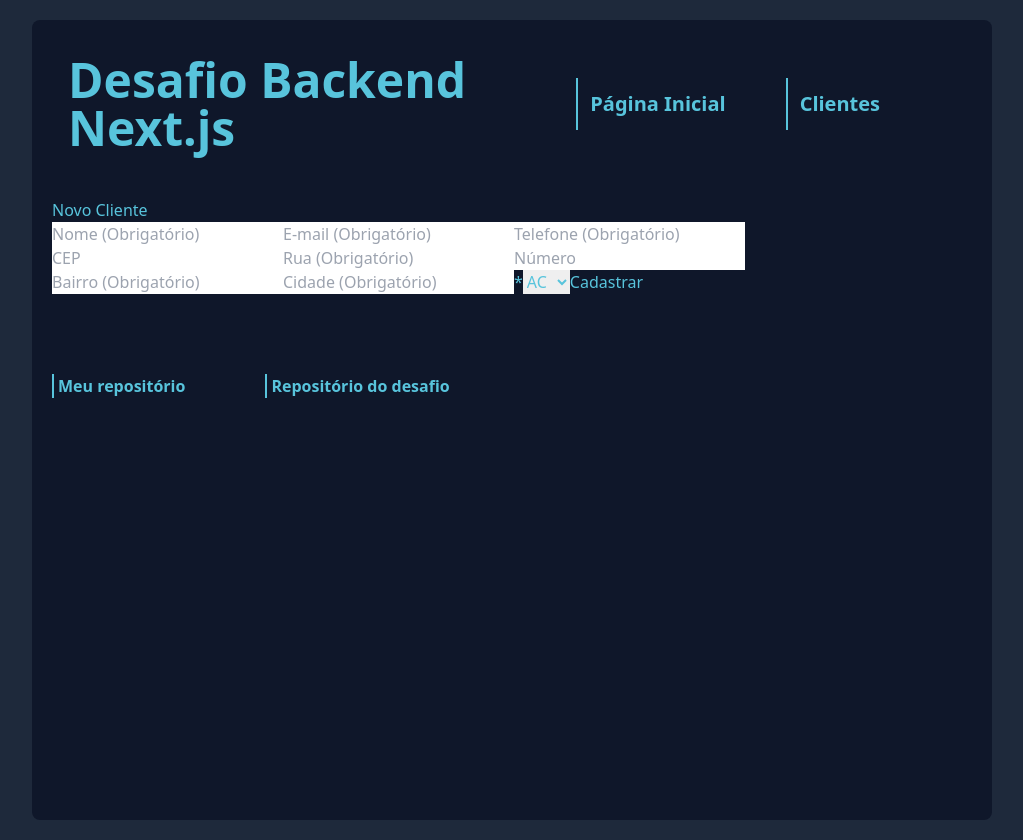
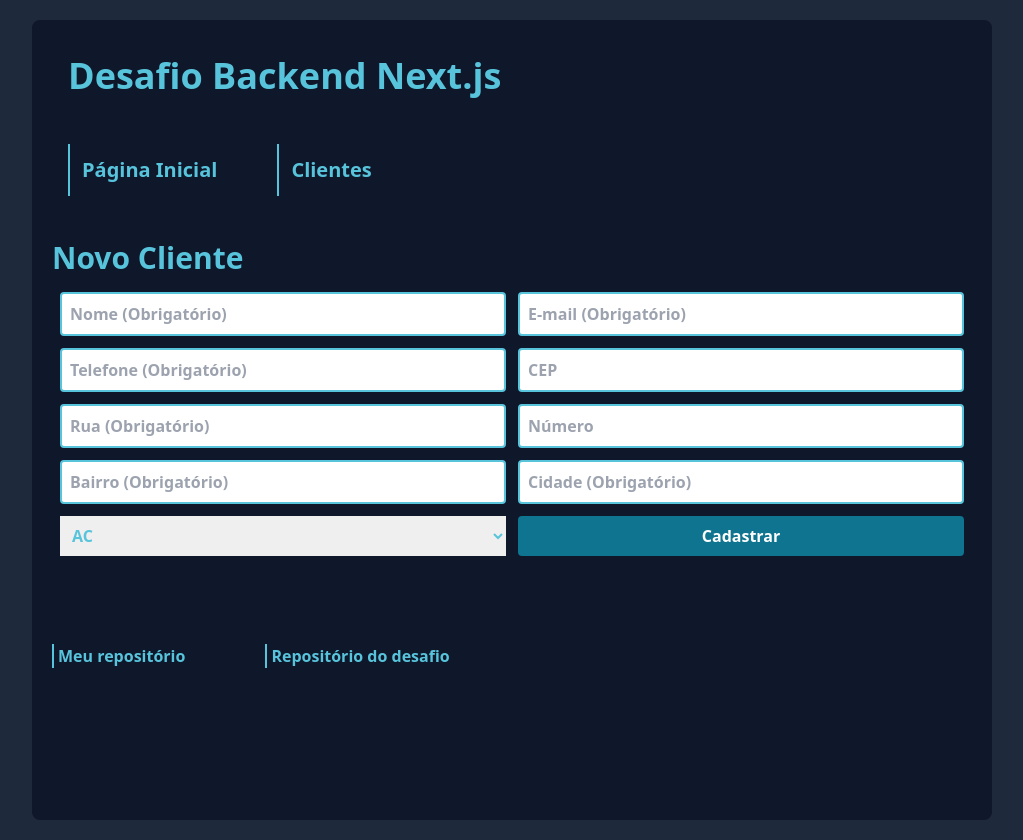
Before and after one commit to pomptrash/desafio-backend-nextjs, a Next.js app: page /clients/new-client in a window 1280 px wide. Shown: the whole page, without its empty margins (128-1151 px from the left). Built offline with nearby package versions, Linux system fonts and the light colour scheme; no server answers.

Commit message:
ADS: 01748208 /+ estilização do projeto com tailwind.css

```diff
--- a/postcss.config.js
+++ b/postcss.config.js
@@ -5,7 +5,7 @@
  * Matrícula: 01748208
  *
  * Descrição:
- * arquivo css responsável por configuração inicial do tailwind.css
+ * arquivo responsável por configuração inicial do tailwind.css
  *
  * Este script é parte o curso de ADS.
  */
--- a/src/app/clients/[id]/layout.js
+++ b/src/app/clients/[id]/layout.js
@@ -17,8 +17,7 @@ export default async function LayoutClientDetails({ children, params }) {
 
   return (
     <section>
-      <h2>{client?.name}</h2>
-      <h2>Ordens de serviço:</h2>
+      <h2 className="service-owner">{client?.name}</h2>
       {children}
     </section>
   );
--- a/src/app/clients/new-client/page.js
+++ b/src/app/clients/new-client/page.js
@@ -106,90 +106,153 @@ export default function NewClient() {
 
   return (
     <section>
-      <h2>Novo Cliente</h2>
-      <form>
+      <h2 className="form-title">Novo Cliente</h2>
+      <form className="form">
         <input
+          className="input form-input"
           required
           placeholder="Nome (Obrigatório)"
           onChange={(e) => setNewClientName(e.target.value)}
         ></input>
         <input
+          className="input form-input"
           required
           placeholder="E-mail (Obrigatório)"
           type="email"
           onChange={(e) => setNewClientEmail(e.target.value)}
         ></input>
         <input
+          className="input form-input"
           required
           placeholder="Telefone (Obrigatório)"
           type="tel"
           onChange={(e) => setNewClientPhone(e.target.value)}
         ></input>
         <input
+          className="input form-input"
           placeholder="CEP"
           type="number"
           onChange={(e) => setClientCEP(e.target.value)}
           onBlur={(e) => handleCEP(clientCEP)}
         ></input>
         <input
+          className="input form-input"
           required
           placeholder="Rua (Obrigatório)"
           value={clientLogradouro}
           onChange={(e) => setClientLogradouro(e.target.value)}
         ></input>
         <input
+          className="input form-input"
           placeholder="Número"
           onChange={(e) => setClientNumero(e.target.value)}
         ></input>
         <input
+          className="input form-input"
           required
           placeholder="Bairro (Obrigatório)"
           value={clientBairro}
           onChange={(e) => setClientBairro(e.target.value)}
         ></input>
         <input
+          className="input form-input"
           required
           placeholder="Cidade (Obrigatório)"
           value={clientCidade}
           onChange={(e) => setClientCidade(e.target.value)}
         ></input>
-        *
         <select
+          className="select"
           required
           placeholder="UF"
           value={clientUF}
           onChange={(e) => setClientUF(e.target.value)}
           maxLength={2}
         >
-          <option value="AC">AC</option>
-          <option value="AL">AL</option>
-          <option value="AP">AP</option>
-          <option value="AM">AM</option>
-          <option value="BA">BA</option>
-          <option value="CE">CE</option>
-          <option value="DF">DF</option>
-          <option value="ES">ES</option>
-          <option value="GO">GO</option>
-          <option value="MA">MA</option>
-          <option value="MT">MT</option>
-          <option value="MS">MS</option>
-          <option value="MG">MG</option>
-          <option value="PA">PA</option>
-          <option value="PB">PB</option>
-          <option value="PR">PR</option>
-          <option value="PE">PE</option>
-          <option value="PI">PI</option>
-          <option value="RJ">RJ</option>
-          <option value="RN">RN</option>
-          <option value="RS">RS</option>
-          <option value="RO">RO</option>
-          <option value="RR">RR</option>
-          <option value="SC">SC</option>
-          <option value="SP">SP</option>
-          <option value="SE">SE</option>
-          <option value="TO">TO</option>
+          <option className="select-option" value="AC">
+            AC
+          </option>
+          <option className="select-option" value="AL">
+            AL
+          </option>
+          <option className="select-option" value="AP">
+            AP
+          </option>
+          <option className="select-option" value="AM">
+            AM
+          </option>
+          <option className="select-option" value="BA">
+            BA
+          </option>
+          <option className="select-option" value="CE">
+            CE
+          </option>
+          <option className="select-option" value="DF">
+            DF
+          </option>
+          <option className="select-option" value="ES">
+            ES
+          </option>
+          <option className="select-option" value="GO">
+            GO
+          </option>
+          <option className="select-option" value="MA">
+            MA
+          </option>
+          <option className="select-option" value="MT">
+            MT
+          </option>
+          <option className="select-option" value="MS">
+            MS
+          </option>
+          <option className="select-option" value="MG">
+            MG
+          </option>
+          <option className="select-option" value="PA">
+            PA
+          </option>
+          <option className="select-option" value="PB">
+            PB
+          </option>
+          <option className="select-option" value="PR">
+            PR
+          </option>
+          <option className="select-option" value="PE">
+            PE
+          </option>
+          <option className="select-option" value="PI">
+            PI
+          </option>
+          <option className="select-option" value="RJ">
+            RJ
+          </option>
+          <option className="select-option" value="RN">
+            RN
+          </option>
+          <option className="select-option" value="RS">
+            RS
+          </option>
+          <option className="select-option" value="RO">
+            RO
+          </option>
+          <option className="select-option" value="RR">
+            RR
+          </option>
+          <option className="select-option" value="SC">
+            SC
+          </option>
+          <option className="select-option" value="SP">
+            SP
+          </option>
+          <option className="select-option" value="SE">
+            SE
+          </option>
+          <option className="select-option" value="TO">
+            TO
+          </option>
         </select>
         <button
+          className="btn"
           onClick={(e) => {
             e.preventDefault();
             handlePost();
--- a/src/app/clients/page.js
+++ b/src/app/clients/page.js
@@ -19,7 +19,7 @@ export default async function Clients() {
   return (
     <div>
       <div className="table-wrapper">
-        <table className="border-2 border-collapse mb-7">
+        <table className="table">
           <thead>
             <tr className="table-tr font-extrabold">
               <td className="table-td">ID</td>
--- a/src/app/globals.css
+++ b/src/app/globals.css
@@ -6,6 +6,7 @@
  *
  * Descrição:
  * arquivo css responsável por integrar as classes do tailwind ao projeto
+ * + classes de componentes utilizando o @layer components e @apply
  *
  * Este script é parte o curso de ADS.
  */
@@ -23,13 +24,29 @@
     @apply bg-slate-900 text-primary md:p-5 md:w-3/4 md:min-h-screen md:rounded-lg;
   }
 
+  .btn {
+    @apply rounded bg-cyan-700 p-2 text-white font-semibold hover:bg-white hover:text-primary;
+  }
+
+  .input {
+    @apply text-primary p-1 md:p-2 rounded border-2 border-primary font-bold;
+  }
+
+  .select {
+    @apply p-2 md:self-start font-bold;
+  }
+
+  .select-option {
+    @apply font-bold;
+  }
+
   /* HEADER ========================================= */
   .header {
-    @apply md:flex md:flex-row md:justify-start md:items-center md:gap-12 md:p-4 border-b-2 border-slate-900 mb-7;
+    @apply md:flex md:flex-row md:justify-start md:items-center md:gap-12 md:p-4 mb-7 flex-wrap;
   }
 
   .title {
-    @apply text-4xl font-bold sm:text-5xl my-5 md:mb-0 md:mr-7 md:my-0;
+    @apply text-4xl font-bold  my-5 md:mb-0 md:mr-7 md:my-0;
   }
 
   .navbar {
@@ -61,22 +78,116 @@
 
   /* CLIENTS ========================================= */
   .table-wrapper {
-    @apply w-full overflow-auto mb-3;
+    @apply w-full overflow-auto mb-3 text-white;
   }
+
+  .table {
+    @apply border-2 border-collapse mb-7;
+  }
+
   .table-tr {
-    @apply border-2 px-3 py-2 border-slate-400;
+    @apply border-2 px-3 py-2 border-primary;
   }
   .table-td {
-    @apply border-2 px-3 py-2 border-slate-400;
+    @apply border-2 px-3 py-2 border-primary;
   }
 
   .actions {
-    @apply flex gap-2 p-3 flex-wrap justify-center items-center;
+    @apply flex gap-2 p-3 flex-wrap justify-start items-center;
+  }
+  /* ===================== */
+
+  /* NEW CLIENT ========================================= */
+
+  .form-title {
+    @apply text-3xl font-semibold mb-2;
+  }
+
+  .form {
+    @apply flex flex-col gap-3 p-2 justify-center items-center md:items-start md:grid md:grid-cols-2;
+  }
+
+  .form-input {
+    @apply min-w-72 md:min-w-80;
   }
 
   /* ===================== */
 
-  .btn {
-    @apply rounded bg-cyan-700 p-2 text-white font-semibold hover:bg-white hover:text-primary;
+  /* SERVICES ORDER ========================================= */
+  .service-order-container {
+    @apply flex flex-wrap;
   }
+
+  .service-owner {
+    @apply font-extrabold text-4xl m-4;
+  }
+
+  .service-h2 {
+    @apply font-bold text-xl my-4;
+  }
+
+  .service-order-card {
+    @apply border p-2 m-2 xl:max-w-72 min-w-72 hover:scale-105 hover:bg-slate-800 flex-1;
+  }
+
+  /* status border e text*/
+  .PENDENTE {
+    @apply border-yellow-200;
+  }
+  .status-text[data-status="PENDENTE"] {
+    @apply text-yellow-200 font-semibold
+  }
+
+  .FINALIZADO {
+    @apply border-green-300;
+  }
+  .status-text[data-status="FINALIZADO"] {
+    @apply text-green-300 font-semibold
+  }
+
+  .CANCELADO {
+    @apply border-red-300;
+  }
+  .status-text[data-status="CANCELADO"] {
+    @apply text-red-300 font-semibold
+  }
+
+  .service-order-title {
+    @apply text-2xl font-bold;
+  }
+
+  .service-order-created {
+    @apply text-sm text-slate-400;
+  }
+
+  .service-order-desc {
+    @apply font-semibold text-2xl m-2;
+  }
+  .service-order-li {
+    @apply text-slate-400;
+  }
+  /* ===================== */
+
+  /* SERVICES ORDER ========================================= */
+  .update-service-order-container {
+    @apply p-2;
+  }
+  .update-title {
+    @apply font-semibold text-2xl;
+  }
+  .update-service-ul {
+    @apply flex flex-col gap-2;
+  }
+  .service-order-li {
+    @apply flex flex-col;
+  }
+
+  .service-input-label {
+    @apply text-sm text-slate-400 pr-2;
+  }
+
+  .new-service-form {
+    @apply flex flex-col gap-3 max-w-80 flex-1 flex-wrap;
+  }
+  /* ===================== */
 }
--- a/tailwind.config.js
+++ b/tailwind.config.js
@@ -5,7 +5,7 @@
  * Matrícula: 01748208
  *
  * Descrição:
- * arquivo css responsável por configuração inicial do tailwind.css
+ * arquivo js responsável por configuração inicial do tailwind.css
  *
  * Este script é parte o curso de ADS.
  */
```
Also changed, not shown: src/app/clients/[id]/_components/ServiceOrder.js (+32 -16 lines), src/app/clients/[id]/_components/UpdateServiceOrder.js (+48 -18 lines), src/app/clients/[id]/new-service-order/page.js (+21 -9 lines), src/app/clients/[id]/page.js (+7 -2 lines), src/app/clients/_components/Client.js (+4 -4 lines), src/app/clients/_components/UpdateClient.js (+22 -14 lines).
